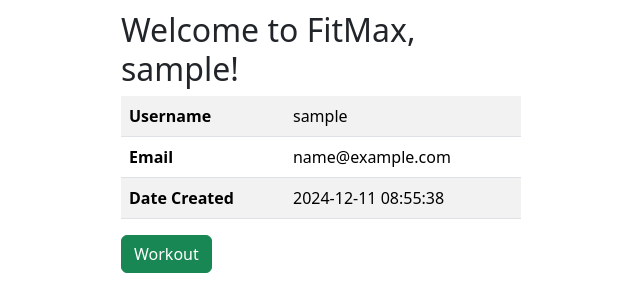
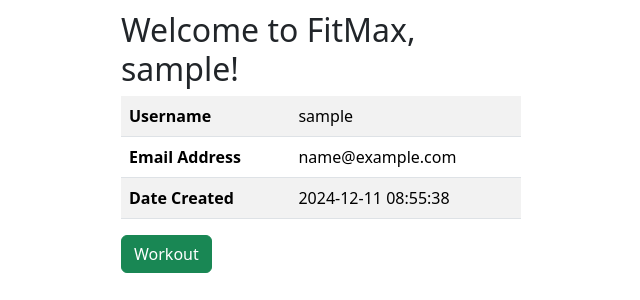
Before and after one commit to aryankumar-nci/DevOpsSec_Flask-Project, a Flask app: page /profile in a window 1280 px wide. Shown: the part 250-550 px from the top of the page, without its empty margins (319-959 px from the left). Run offline with Flask 3, Linux system fonts and the light colour scheme; the visitor is signed in with stand-in values (Sample User, id 1).

Commit message:
profile changed

```diff
--- a/website/templates/profile.html
+++ b/website/templates/profile.html
@@ -9,7 +9,7 @@
     <td>{{ user.username }}</td>
   </tr>
   <tr>
-    <th>Email</th>
+    <th>Email Address</th>
     <td>{{ user.email }}</td>
   </tr>
   <tr>
```
